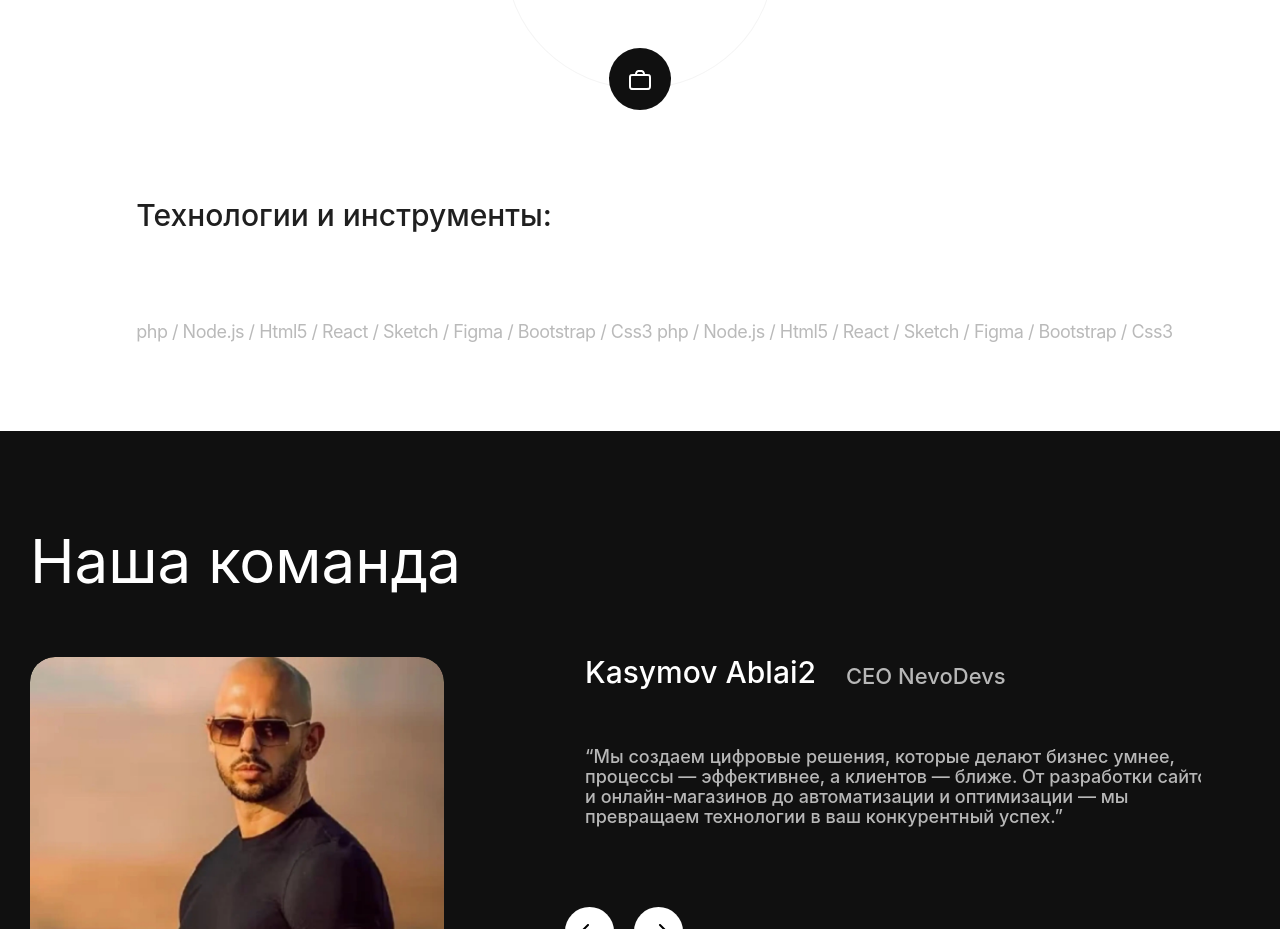
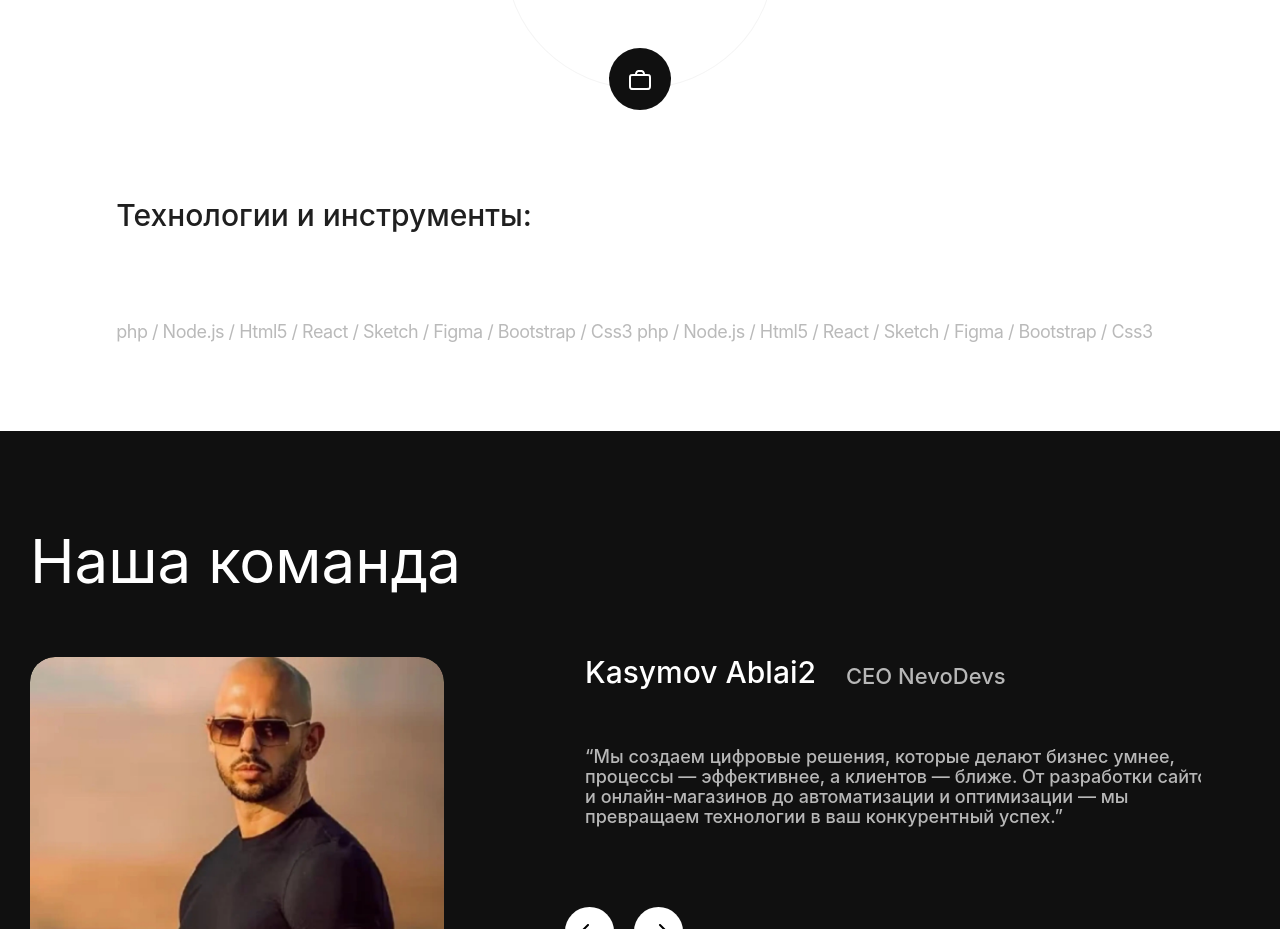
Before and after one commit to Miroslav987/Nevo, a Next.js app: page / in a window 1280 px wide. Shown: the part 3480-4409 px from the top of the page. Built offline with nearby package versions, Linux system fonts and the light colour scheme.

Commit message:
feat:main animation

```diff
--- a/src/view/main/AboutUs/components/TechStackBlock/index.tsx
+++ b/src/view/main/AboutUs/components/TechStackBlock/index.tsx
@@ -13,8 +13,8 @@ const TechStackBlock = () => {
                 <TechCard key={i} card={card} index={i} />
             )}
             <motion.div
-                initial={{ opacity: 0, y: 50, x:50 }}
-                whileInView={{ opacity: 1, y: 0, x:20 }}
+                initial={{ opacity: 0, y: 30, x:30 }}
+                whileInView={{ opacity: 1, y: 0, x:0 }}
                 transition={{ duration: 1 }}
                 viewport={{ once: true, margin: '-70% 0px -70% 0px'}}
                  className={styles.toolsCard}>
```
